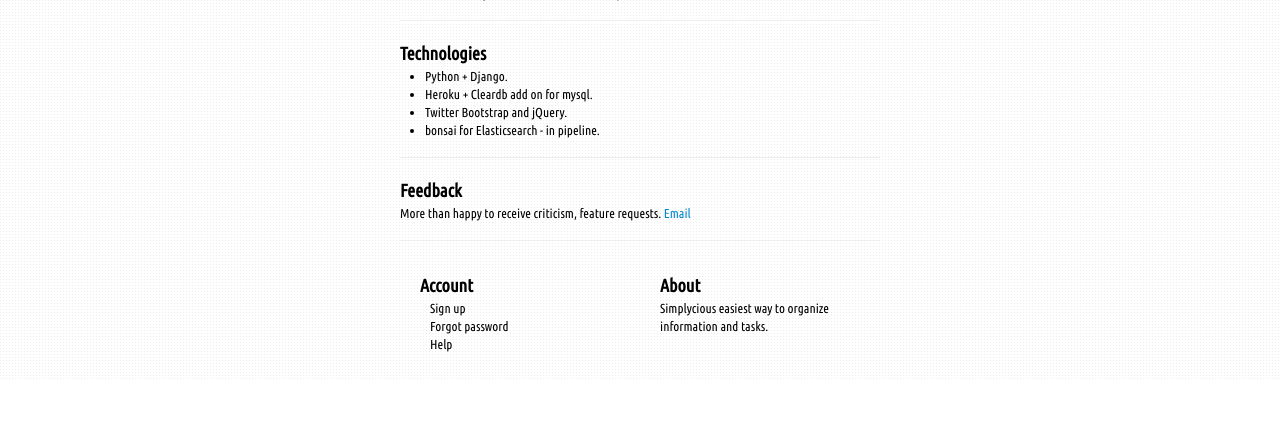
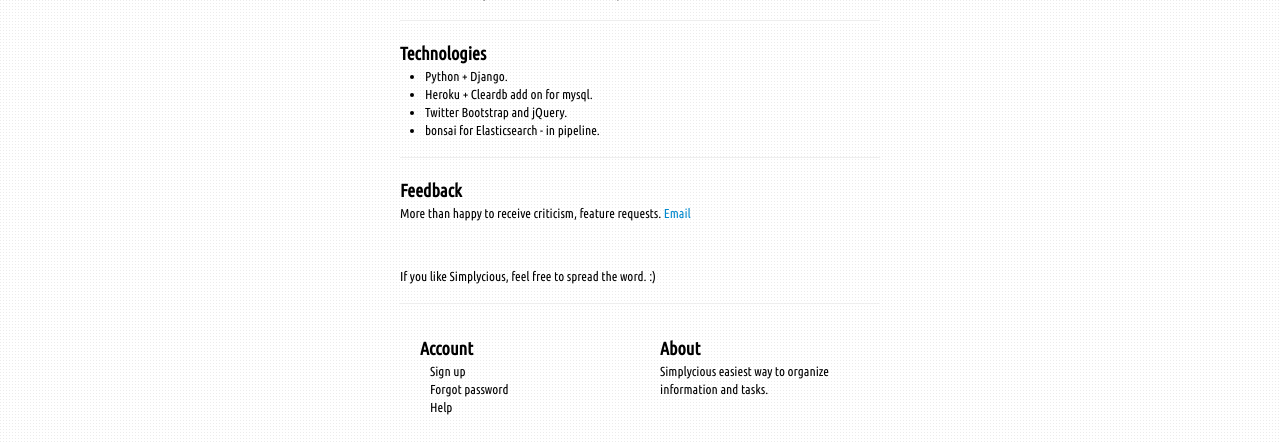
Before and after one commit to sushrutb/todoapp, a Django app: template templates/help.html in a window 1280 px wide. Shown: the part 969-1412 px from the top of the page. Before the commit the page ends 1348 px from the top, so only its background shows below. Run offline with Django 3.2, Linux system fonts and the light colour scheme; the template is opened without the code that fills it, so the values that code supplies are empty; some libraries are stand-ins or nearby versions.

Commit message:
small fix.

```diff
--- a/templates/help.html
+++ b/templates/help.html
@@ -66,5 +66,9 @@
 
 <h3>Feedback</h3>
 <p> More than happy to receive criticism, feature requests. <a href="mailto:sb@sushrutbidwai.com">Email</a> </p>
+<br/>
+<br/>
+<p> If you like Simplycious, feel free to spread the word. :) </p>
+
 
 {% endblock %}
```
